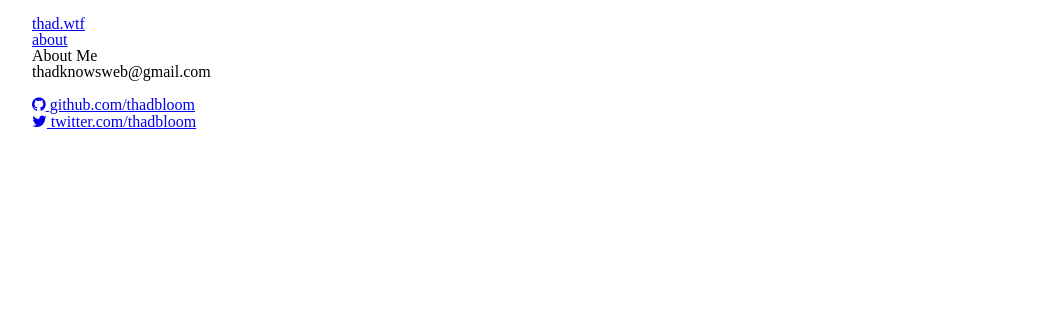
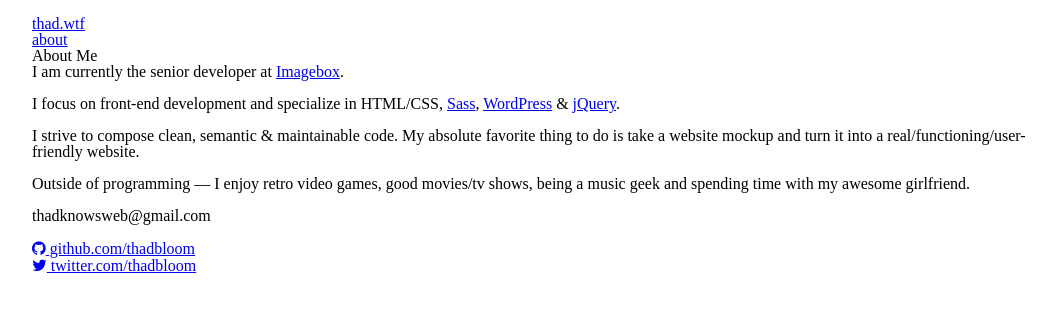
Before and after one commit to thadbloom/thadbloom.github.io, a Jekyll site: the page built from about.html, in a window 1280 px wide. Shown: the top 312 px of the page, without its empty margins (96-1145 px from the left). Built offline with Jekyll 4.4.1, drawn with Linux system fonts in a browser that asks for light colours; nearby versions of some CDN libraries; Markdown is read by kramdown in place of the engine named in the settings.

Commit message:
add some stuff

```diff
--- a/about.html
+++ b/about.html
@@ -4,3 +4,8 @@ title: thad.wtf | about
 ---
 
 <h1>About Me</h1>
+
+<p>I am currently the senior developer at <a href="http://imagebox.com" target="_blank" rel="nofollow">Imagebox</a>.</p>
+<p>I focus on front-end development and specialize in HTML/CSS, <a href="http://sass-lang.com" target="_blank" rel="nofollow">Sass</a>, <a href="http://wordpress.org" target="_blank" rel="nofollow">WordPress</a> &amp; <a href="http://jquery.com" target="_blank" rel="nofollow">jQuery</a>.</p>
+<p>I strive to compose clean, semantic &amp; maintainable code. My absolute favorite thing to do is take a website mockup and turn it into a real/functioning/user-friendly website.</p>
+<p>Outside of programming — I enjoy retro video games, good movies/tv shows, being a music geek and spending time with my awesome girlfriend.</p>
```
